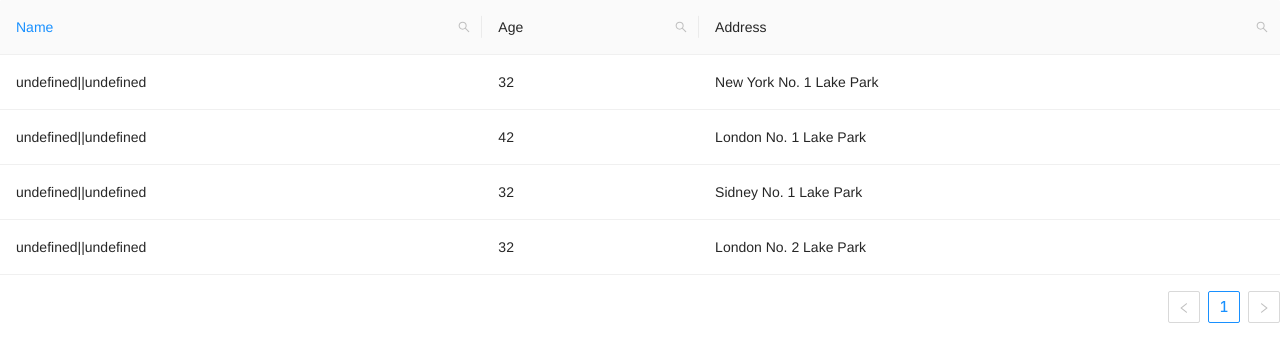
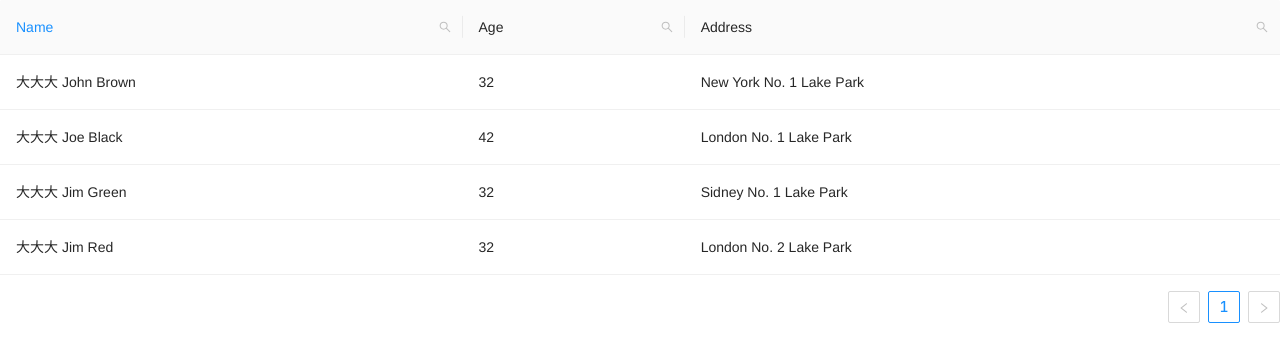
Before and after one commit to qsc19971022/smartUI, a Vue app: page / in a window 1280 px wide. Shown: the top 362 px of the page. Built offline with nearby package versions, Linux system fonts and the light colour scheme.

Commit message:
finish custom slot

```diff
--- a/src/components/BaseTable.vue
+++ b/src/components/BaseTable.vue
@@ -66,8 +66,8 @@
     <template #customFilterIcon="{ filtered }">
       <search-outlined :style="{ color: filtered ? '#108ee9' : undefined }" />
     </template>
-    <template #bodyCell="{ column }">
-      <slot :name="column.dataIndex" :data="column"></slot>
+    <template #bodyCell="{ text, column }">
+      <slot :name="column.dataIndex" :data="{ text, column }"></slot>
     </template>
   </a-table>
 </template>
@@ -103,6 +103,7 @@ const data = reactive([
     address: "London No. 2 Lake Park",
   },
 ]);
+
 onMounted(() => {
   getColumnData();
 });
--- a/src/views/HomeView.vue
+++ b/src/views/HomeView.vue
@@ -1,7 +1,7 @@
 <template>
   <base-table :data="data" :state="state" :columns="columns">
-    <template #name="{ text, column }">
-      <div>{{ text + "||" + column }}</div>
+    <template #name="{ data }">
+      <div>大大大 {{ data.text }}</div>
     </template>
   </base-table>
 </template>
@@ -46,7 +46,6 @@ const columns = [
     key: "name",
     type: "text",
     customFilterDropdown: true,
-    scopedSlots: { customRender: "name" },
   },
   {
     title: "Age",
```
Also changed, not shown: 1 other file (tests, documents, lock files or other folders).
